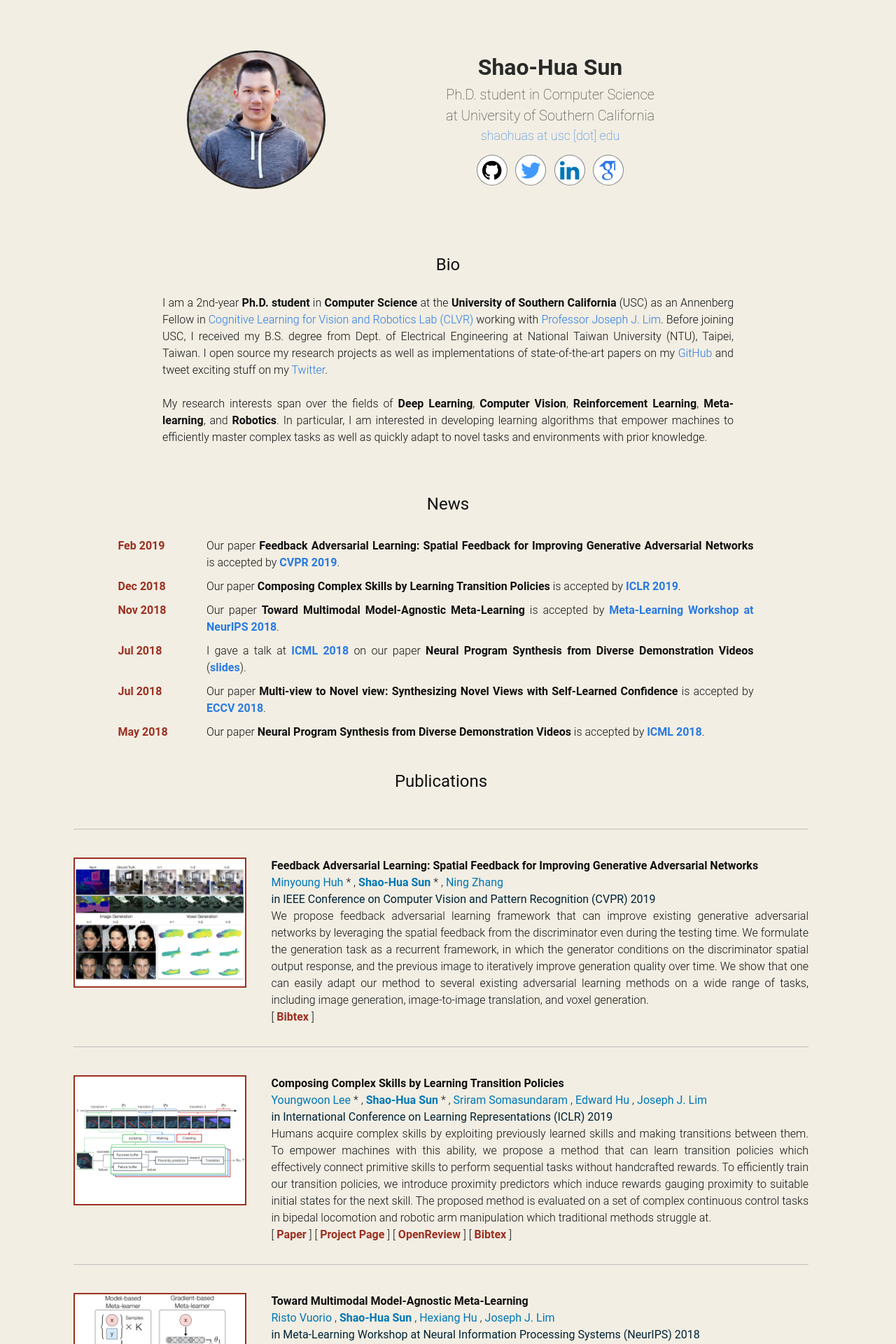
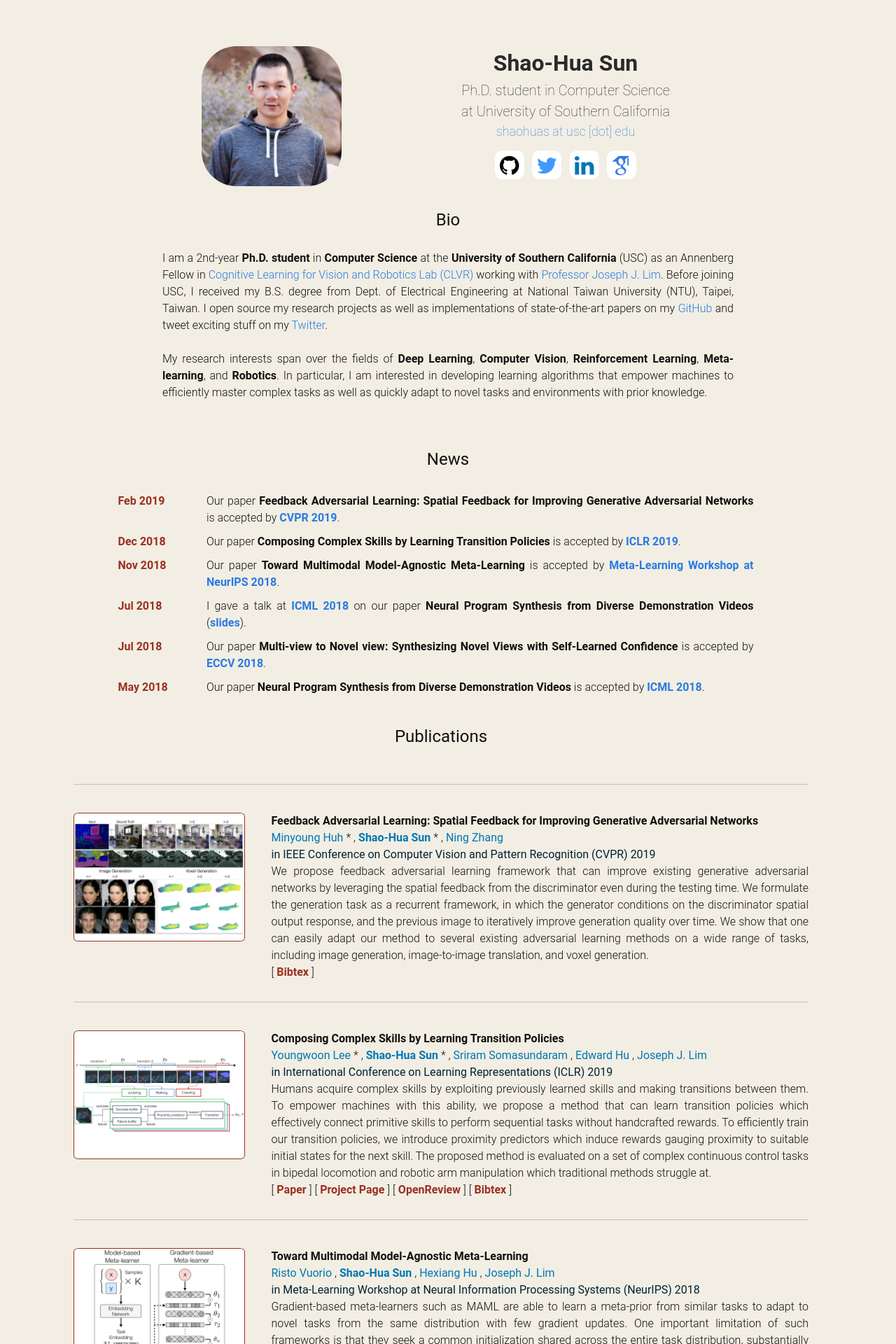
Before and after one commit to shaohua0116/shaohua0116.github.io, a Jekyll site: the page built from index.html, in a window 1280 px wide. Shown: the top 1920 px of the page at 70% size. Built offline with Jekyll 4.4.1, drawn with Linux system fonts in a browser that asks for light colours; some web fonts are replaced.

Commit message:
round corners

```diff
--- a/_sass/_components.scss
+++ b/_sass/_components.scss
@@ -28,11 +28,12 @@
 
 /* Wrapper */
 .icon-button {
-    border-width:   1px;
-    border-style:   solid;
+    border-radius:  25%;
+    // border-radius:  50%;
+    // border-width:   1px;
+    // border-style:   solid;
     border-color:   rgba(128, 128, 128, 0.950);
     background-color: white;
-    border-radius:  2.6rem;
     cursor:         pointer;
     display:        inline-block;
     font-size:      2.0rem;
@@ -50,7 +51,8 @@
 
 /* Circle */
 .icon-button span {
-    border-radius:  0;
+    border-radius:  25%;
+    // border-radius:  50%;
     display:        block;
     height:         0;
     left:           50%;
@@ -64,9 +66,10 @@
     width:          0;
 }
 .icon-button:hover span {
+    border-radius:  25%;
+    // border-radius:  50%;
     width:          2.6rem;
     height:         2.6rem;
-    border-radius:  2.6rem;
     margin:         -1.3rem;
 }
 .twitter span {
--- a/_sass/_cover.scss
+++ b/_sass/_cover.scss
@@ -4,10 +4,10 @@
 */
 .cover {
   // max-width:            100%;
-  max-width:        -webkit-calc(70% - (#{$spacing-unit} / 2));
-  max-width:        calc(70% - (#{$spacing-unit} / 2));
+  max-width:        -webkit-calc(100% - (#{$spacing-unit} / 2));
+  max-width:        calc(100% - (#{$spacing-unit} / 2));
   max-width:            900px;
-  height:               320px;
+  height:               256px;
   z-index:              initial;
   margin-right:         auto;
   margin-left:          auto;
@@ -85,13 +85,13 @@
 }
 
 .profile-col-1 {
-  width: -webkit-calc(40% - (#{$spacing-unit} / 2));
-  width:         calc(40% - (#{$spacing-unit} / 2));
+  width: -webkit-calc(45% - (#{$spacing-unit} / 2));
+  width:         calc(45% - (#{$spacing-unit} / 2));
 }
 
 .profile-col-2 {
-  width: -webkit-calc(60% - (#{$spacing-unit} / 2));
-  width:         calc(60% - (#{$spacing-unit} / 2));
+  width: -webkit-calc(55% - (#{$spacing-unit} / 2));
+  width:         calc(55% - (#{$spacing-unit} / 2));
 }
 
 @include media-query($on-laptop) {
@@ -117,11 +117,11 @@
 
 .circle-img {
   margin:         0px auto;
-  // width:          168px;
-  width:          192px;
-  border-width:   3px;
-  border-style:   solid;
-  border-radius:  50%;
+  width:          200px;
+  border-radius:  25%;
+  // border-radius:  50%;
+  // border-width:   3px;
+  // border-style:   solid;
   @include media-query($on-palm) {
     width:          150px;
   }
--- a/_sass/_publications.scss
+++ b/_sass/_publications.scss
@@ -1,4 +1,4 @@
-$border-width: 2px;
+$border-width: 1px;
 
 .publications {
   max-width:        -webkit-calc(100% - (#{$spacing-unit} / 2));
@@ -32,10 +32,9 @@ $border-width: 2px;
 
 .pub-left > .intro-img {
   width:          320px;
-  border-right:   $border-width solid $red-color-dark;
-  border-top:     $border-width solid $red-color-dark;
-  border-left:    $border-width solid $red-color-dark;
-  border-bottom:  $border-width solid $red-color-dark;
+  border:   1px solid $red-color-dark;
+
+  border-radius:  3%;
 }
 
 .pub-left > .frame {
```
